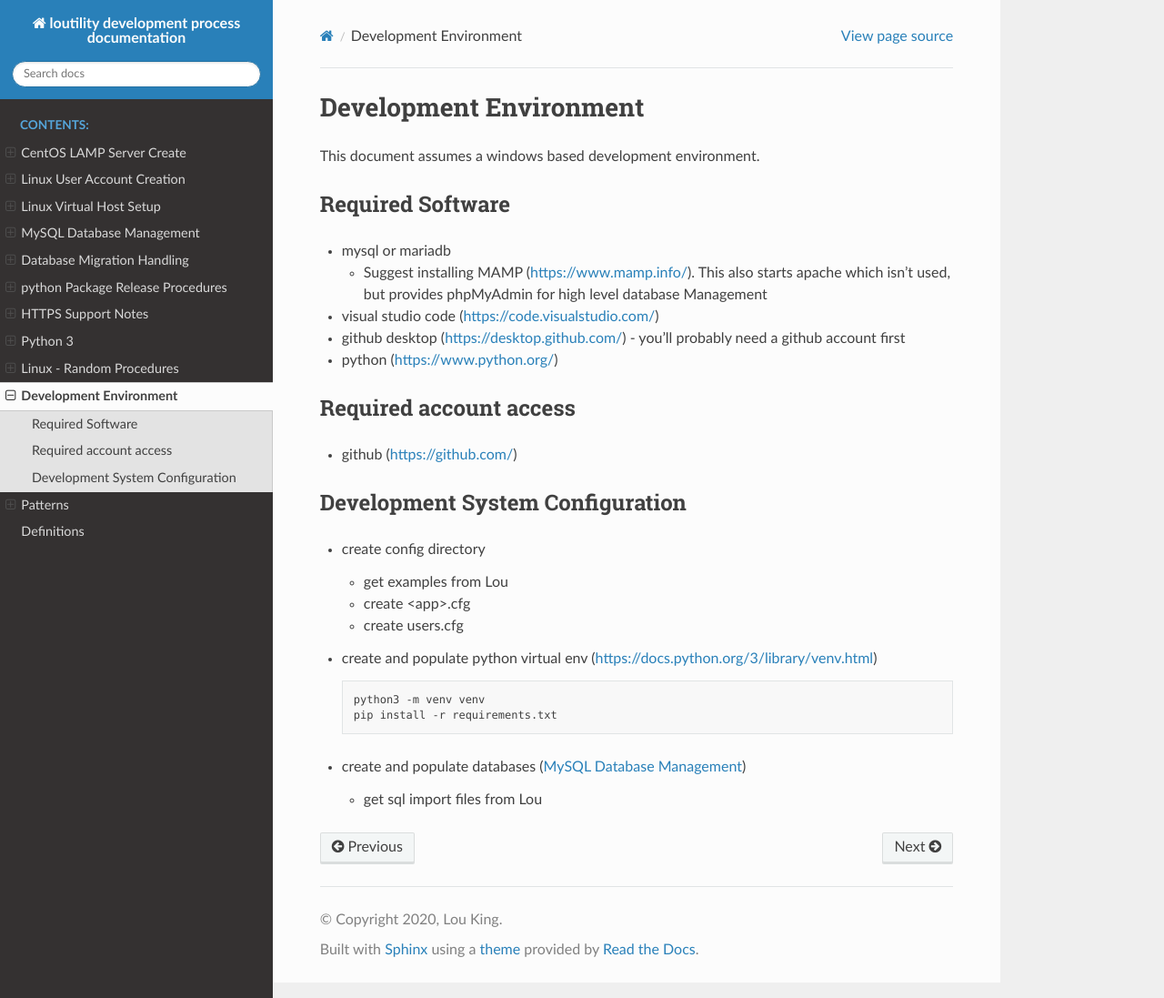
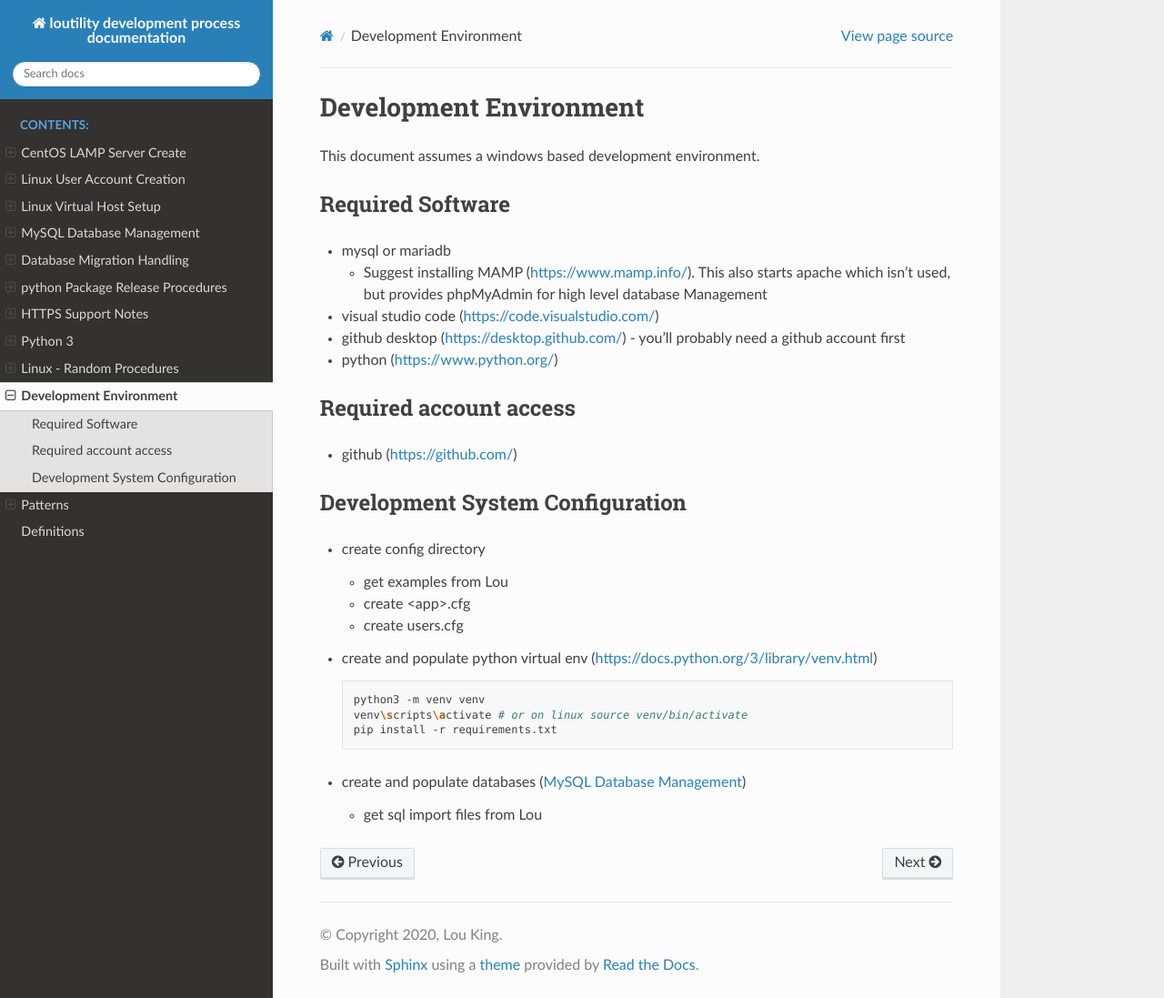
Before and after one commit to shanholtzerk/fork_loudevprocess, a Sphinx documentation site: the page built from docs/source/development-environment.rst, in a window 1280 px wide and 1097 px high. Shown: the whole window at 91% size. Built offline with Sphinx 7.4.7 and the Read the Docs theme 2.0.0, drawn with Linux system fonts in a browser that asks for light colours.

Commit message:
development environment: activate venv before install

```diff
--- a/docs/source/development-environment.rst
+++ b/docs/source/development-environment.rst
@@ -32,6 +32,7 @@ Development System Configuration
   .. code-block:: shell
 
     python3 -m venv venv
+    venv\scripts\activate # or on linux source venv/bin/activate
     pip install -r requirements.txt
 
 * create and populate databases (:ref:`mysql-database-management`)
```
